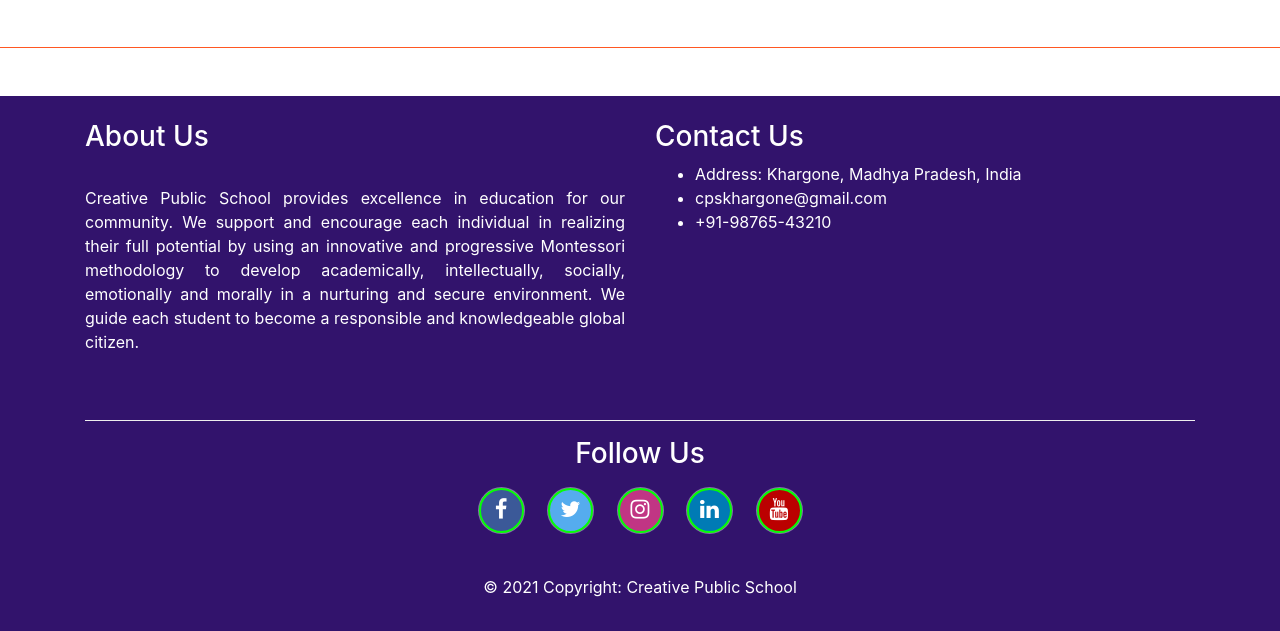
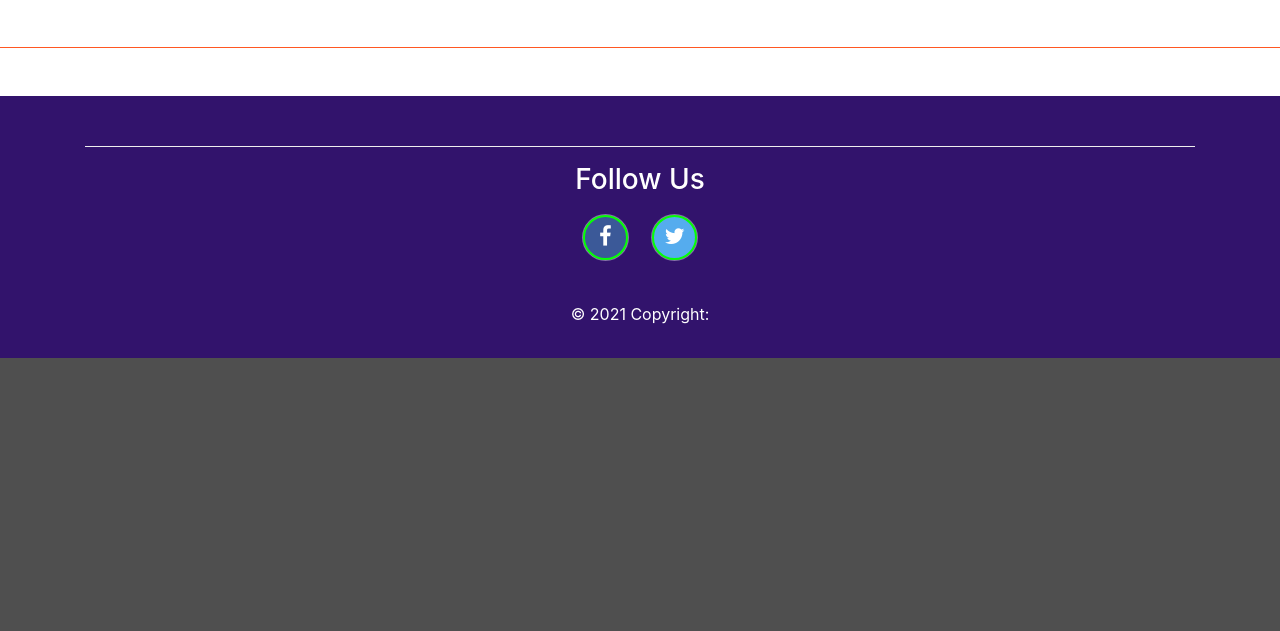
Before and after one commit to sujitmanagre/school_management_project, a Django app: page / in a window 1280 px wide. Shown: the part 2971-3602 px from the top of the page. After the commit the page ends 3329 px from the top, so only its background shows below. Run offline with Django 3.2, Linux system fonts and the light colour scheme; data comes from the database, SQL or seed files in the repository; some libraries are stand-ins or nearby versions.

Commit message:
Update base.html

```diff
--- a/templates/base.html
+++ b/templates/base.html
@@ -45,7 +45,7 @@
                                      <li class="nav-item  ">
                                       <a class="nav-link" href="{% url 'user_logout' %}">Logout</a>
                                      </li>
-                                 {% else %}
+
                                      <li class="nav-item ">
                                          <a class="nav-link" href="{% url 'user_login' %}">Login</a>
                                      </li>
@@ -72,30 +72,16 @@
         <footer class="page-footer">
         <div class="container">
           <div class="row mt-4">
-                    <div class="col-md-6 mt-4">
-                              <h3>About Us</h3> <br>
-                              <p id="a">Creative Public School provides excellence in education for our community. We support and encourage each individual in realizing their full potential by using an innovative and progressive Montessori methodology to develop academically, intellectually, socially, emotionally and morally in a nurturing and secure environment. We guide each student to become a responsible and knowledgeable global citizen.</p>
-                    </div>
 
-                    <div class="col-md-6 mt-4">
-                              <h3>Contact Us</h3>
-                              <ul>
-                                <li>Address: Khargone, Madhya Pradesh, India</li>
-                                <li>cpskhargone@gmail.com</li>
-                                <li>+91-98765-43210</li>
-                              </ul>
-                    </div>
           </div>
           <div class="social text-center py-3">
             <h3>Follow Us</h3>
               <a id="facebook" href="https://www.facebook.com/"><i class="fa fa-facebook"></i></a>
               <a id="twitter" href="https://www.twitter.com/"><i class="fa fa-twitter"></i></a>
-              <a id="instagram" href="https://www.instagram.com/"><i class="fa fa-instagram"></i></a>
-              <a id="linkedin" href="https://www.linkedin.com/"><i class="fa fa-linkedin"></i></a>
-              <a id="youtube" href="https://www.youtube.com/"><i class="fa fa-youtube"></i></a>
+
           </div>
           <div class="footer-copyright text-center py-3">
-              <p>© 2021 Copyright: Creative Public School</p>
+              <p>© 2021 Copyright: </p>
           </div>
         </div>
       </footer>
```
